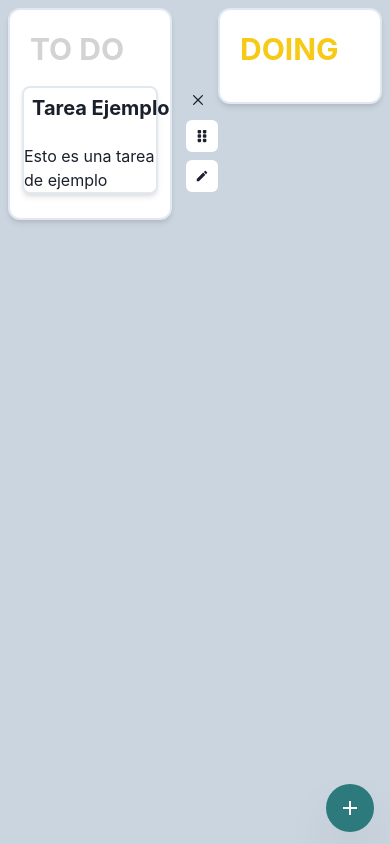
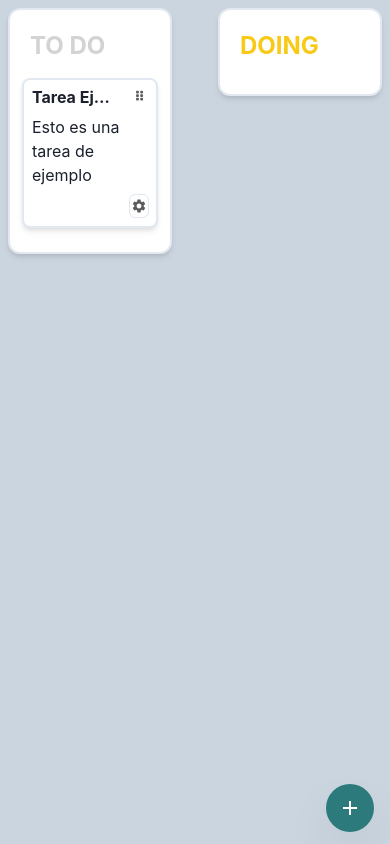
Before and after one commit to AntonyFagundez/todo-drag-and-drop, a React (Create React App) app: page / in a window 390 px wide. Shown: the top 844 px of the page. Built offline with nearby package versions, Linux system fonts and the light colour scheme.

Commit message:
responsive y persistencia en localStorage

```diff
--- a/src/components/Card.jsx
+++ b/src/components/Card.jsx
@@ -1,13 +1,13 @@
 import React from "react";
 import PropTypes from "prop-types";
 import { Box, Stack, Heading, Text } from "@chakra-ui/layout";
-import { CloseButton } from "@chakra-ui/close-button";
 import { IconButton } from "@chakra-ui/button";
-import { MdEdit } from "react-icons/md";
+import { MdDelete, MdEdit, MdSettings } from "react-icons/md";
 import { FaGripVertical } from "react-icons/fa";
 import { useDraggable } from "@dnd-kit/core";
 import { useToast } from "@chakra-ui/toast";
 import { useMediaQuery } from "@chakra-ui/media-query";
+import { Menu, MenuButton, MenuItem, MenuList } from "@chakra-ui/menu";
 
 import { useData } from "../context/DataProvider";
 import { removeTask, setSelectedTask } from "../context/reducer";
@@ -61,30 +61,58 @@ const Card = ({ title, description, id }) => {
         borderRadius="lg"
         borderWidth="2px"
         boxShadow="md"
-        height="auto"
+        height="150px"
+        minHeight="150px"
         mt="2"
         style={style}
         width="full"
       >
-        <Stack direction="row">
-          <Stack direction="column" spacing="auto">
-            <Heading as="h5" isTruncated={!hasMinWidth} m="2" mb="0" size="md">
+        <Stack direction="row" height="100%" pr="1" spacing="none">
+          <Stack direction="column" overflowY="auto" width={hasMinWidth ? "90%" : "80%"}>
+            <Heading
+              as="h5"
+              isTruncated={!hasMinWidth}
+              m="2"
+              mb="0"
+              size={hasMinWidth ? "md" : "sm"}
+            >
               {title}
             </Heading>
-            <Text m="5" mt="3" noOfLines={3} userSelect="none">
+
+            <Text m="5" ml="6" noOfLines={3} pl="2" size="sm" userSelect="none">
               {description}
             </Text>
           </Stack>
-          <Stack direction="column">
-            <CloseButton size="sm" onClick={handleOpen} />
+          <Stack
+            align="center"
+            direction="column"
+            pb="2"
+            spacing="auto"
+            width={hasMinWidth ? "10%" : "20%"}
+          >
             <IconButton
               {...listeners}
               {...attributes}
+              _active={{
+                backgroundColor: "white",
+              }}
+              _focus={{
+                backgroundColor: "white",
+              }}
+              _hover={{
+                backgroundColor: "white",
+              }}
+              _selected={{
+                backgroundColor: "white",
+              }}
               bg="white"
+              color="blackAlpha.700"
               cursor="grab"
-              icon={<FaGripVertical width={100} />}
-              maxWidth="2"
-              minHeight={6}
+              fontSize="smaller"
+              fontWeight="thin"
+              icon={<FaGripVertical fontSize="smaller" fontWeight="thin" />}
+              maxWidth="5"
+              minWidth="5"
               role="button"
               size="sm"
               style={{ touchAction: "none" }}
@@ -92,7 +120,26 @@ const Card = ({ title, description, id }) => {
               touch-action="none"
               width="2"
             />
-            <IconButton bg="white" icon={<MdEdit />} size="sm" onClick={handleEdit} />
+            <Menu>
+              <MenuButton
+                aria-label="Options"
+                as={IconButton}
+                color="blackAlpha.700"
+                icon={<MdSettings />}
+                maxHeight="6"
+                maxWidth="5"
+                minWidth="5"
+                variant="outline"
+              />
+              <MenuList>
+                <MenuItem icon={<MdEdit />} onClick={handleEdit}>
+                  Edit Task
+                </MenuItem>
+                <MenuItem icon={<MdDelete />} onClick={handleOpen}>
+                  Delete Task
+                </MenuItem>
+              </MenuList>
+            </Menu>
           </Stack>
         </Stack>
       </Box>
--- a/src/components/CardContainer.jsx
+++ b/src/components/CardContainer.jsx
@@ -2,6 +2,7 @@ import React from "react";
 import PropTypes from "prop-types";
 import { Box, Heading, Stack } from "@chakra-ui/layout";
 import { useDroppable } from "@dnd-kit/core";
+import { useMediaQuery } from "@chakra-ui/media-query";
 
 import styleDefault from "../styles/styles";
 import { useData } from "../context/DataProvider";
@@ -17,6 +18,7 @@ const CardContainer = ({ head, droppableId }) => {
   });
 
   const { bgColor } = styleDefault[droppableId.toLowerCase()];
+  const [hasMinWidth] = useMediaQuery("(min-width: 539px)");
 
   return (
     <Box
@@ -34,10 +36,11 @@ const CardContainer = ({ head, droppableId }) => {
         <Stack direction="row" spacing="auto">
           <Heading
             isTruncated
-            as="h2"
+            as={"h4"}
             color={isOver ? "white" : bgColor}
             fontWeight="bold"
             m="2"
+            size={hasMinWidth ? "xl" : "lg"}
             textAlign="center"
             textShadow="inner"
           >
--- a/src/context/DataProvider.jsx
+++ b/src/context/DataProvider.jsx
@@ -8,6 +8,10 @@ export const DataContext = React.createContext(null);
 const DataProvider = ({ children }) => {
   const [state, dispatch] = React.useReducer(reducer, initialState);
   const disclosure = useDisclosure();
+
+  React.useEffect(() => {
+    localStorage.setItem("state", JSON.stringify(state));
+  }, [state]);
 
   return (
     <DataContext.Provider value={{ state, dispatch, ...disclosure }}>
--- a/src/context/reducer.js
+++ b/src/context/reducer.js
@@ -21,7 +21,7 @@ const SET_SELECTED_ID = "SET_SELECTED_ID";
  * @property {Array<Task>} data - List of tasks
  * @property {?string} selectedId - List of tasks
  */
-export const initialState = {
+export const initialState = JSON.parse(localStorage.getItem("state")) || {
   data: [
     {
       id: uuidV1(),
```
